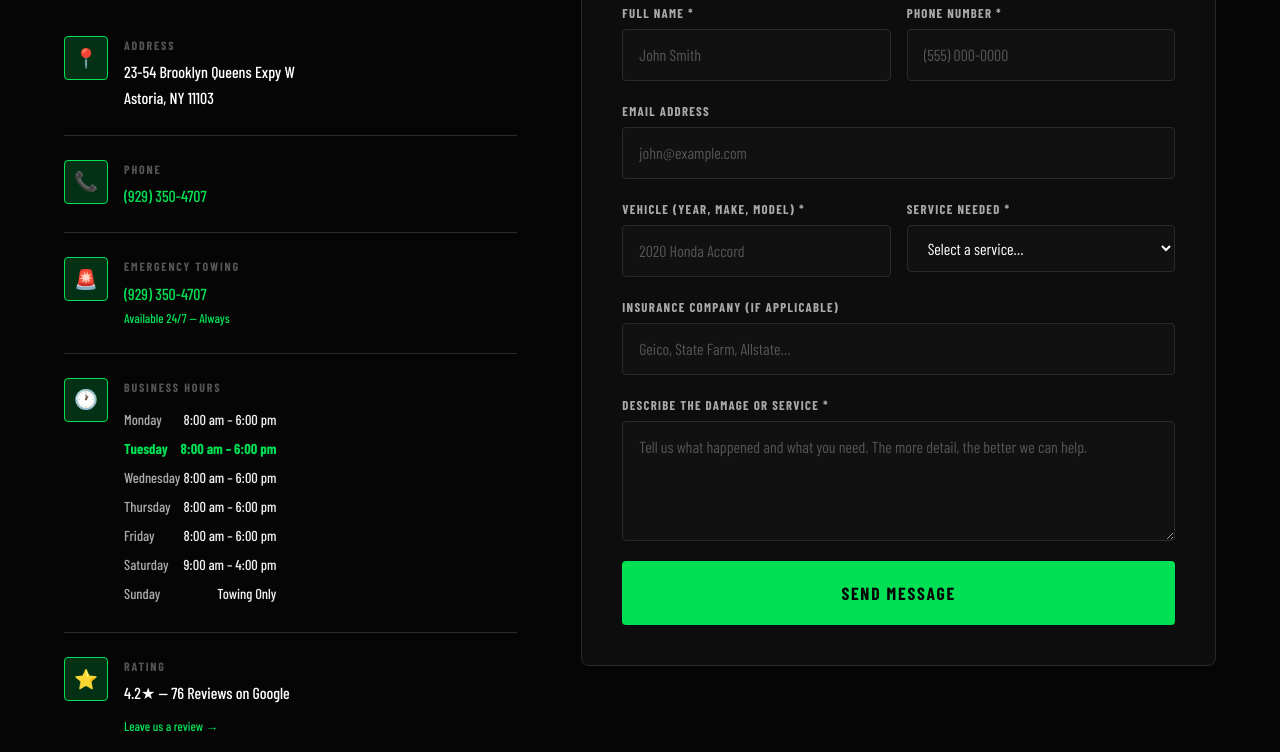
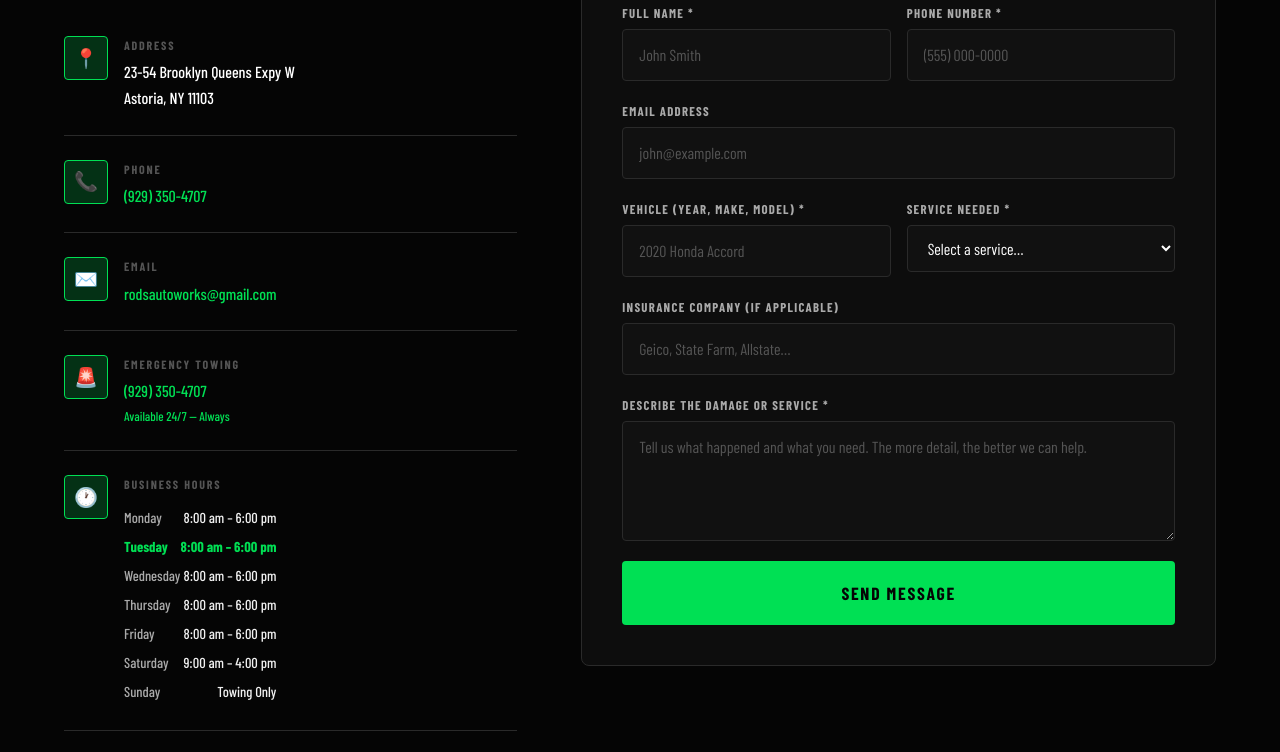
Before and after one commit to Nastynas111/rodsautoworksnyc, a website: page contact.html in a window 1280 px wide. Shown: the part 737-1489 px from the top of the page. Drawn offline with nearby package versions, Linux system fonts and the light colour scheme; a web font is replaced by a local one.

```diff
--- a/contact.html
+++ b/contact.html
@@ -112,6 +112,16 @@
                 <div class="contact-info__label">Phone</div>
                 <div class="contact-info__value">
                   <a href="tel:9293504707">(929) 350-4707</a>
+                </div>
+              </div>
+            </div>
+
+            <div class="contact-info__item">
+              <div class="contact-info__icon">✉️</div>
+              <div>
+                <div class="contact-info__label">Email</div>
+                <div class="contact-info__value">
+                  <a href="mailto:rodsautoworks@gmail.com">rodsautoworks@gmail.com</a>
                 </div>
               </div>
             </div>
```
Also changed, not shown: package.json (added, +10 -0 lines), 3 other files.
